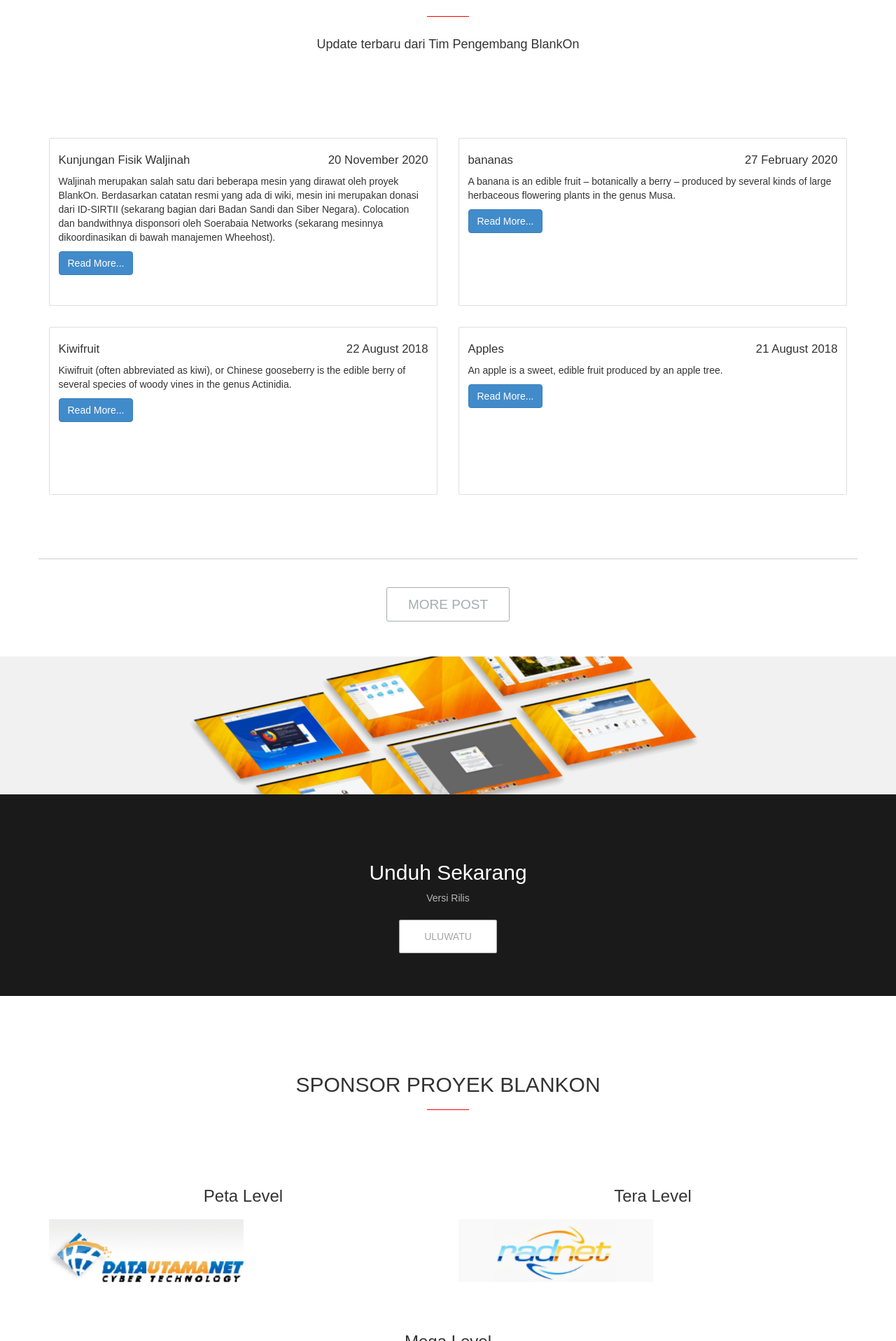
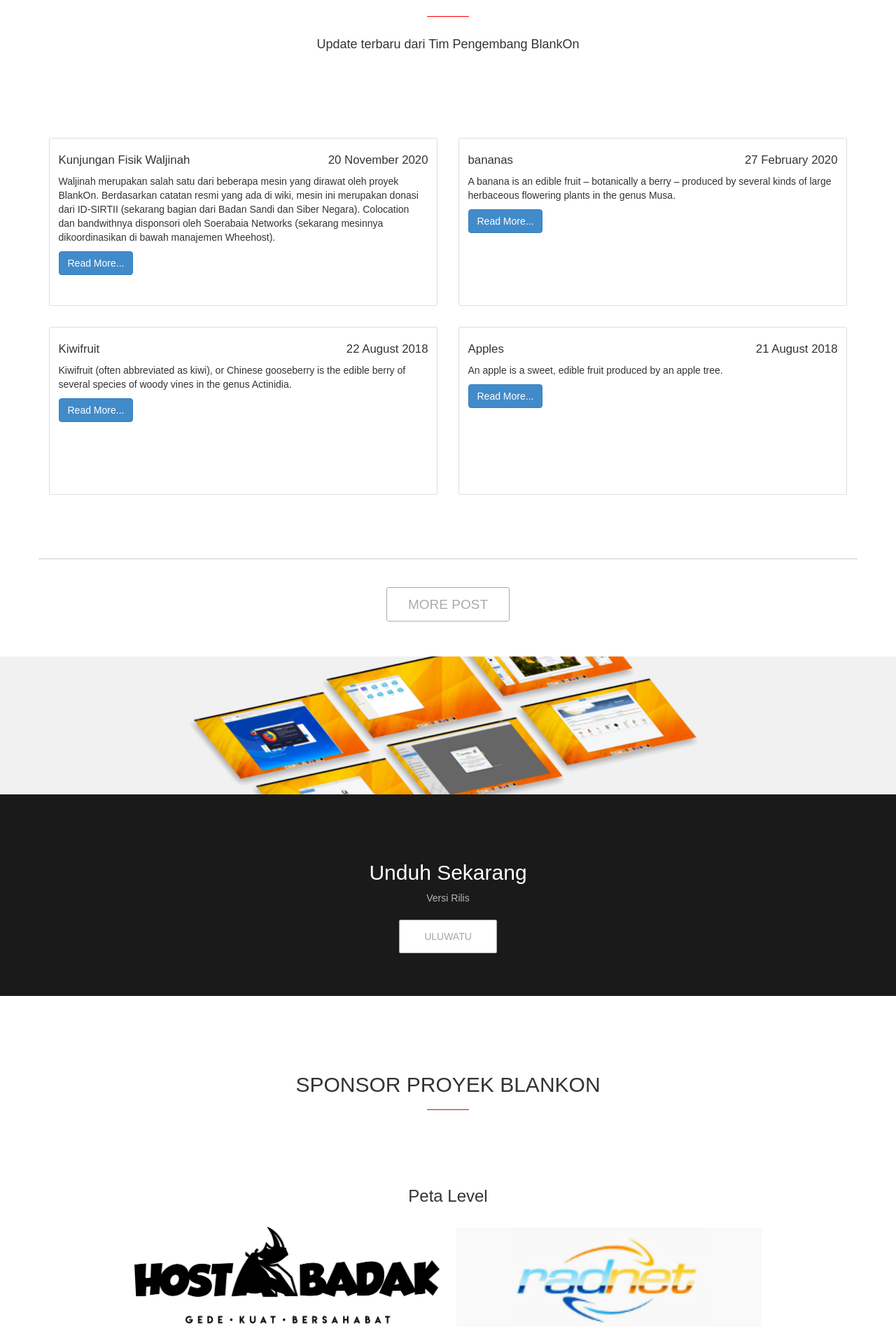
Before and after one commit to BlankOn/beranda, a Jekyll site: the page built from index.html, in a window 1280 px wide. Shown: the part 4484-6400 px from the top of the page at 70% size. Built offline with Jekyll 4.4.1, drawn with Linux system fonts in a browser that asks for light colours.

Commit message:
update Sponsor

```diff
--- a/assets/global.css
+++ b/assets/global.css
@@ -75,6 +75,14 @@
   text-align: justify;
 }
 
+.isi-post img {
+  max-width: 80%;
+  max-height: 80%;
+  text-align: center;
+  margin:auto;
+  padding: 30px;
+}
+
 img {
   max-width: 1000px;
   display: block;
--- a/index.html
+++ b/index.html
@@ -442,79 +442,37 @@
       </div>
     </div>
     <div class="row">
-      <div class="col-xs-12 col-md-6 text-center">
+      <div class="col-xs-12 col-md-12 text-center">
         <h3 style="margin-bottom:20px;padding-top:50px;">Peta Level</h3 style="margin-bottom:20px;padding-top:50px;">
         <a href="">
-          <img style="width:50%;" src="assets/images/sponsor/data-utama.png">
+          <img style="width:40%; display: inline-block; padding: 10px;" src="assets/images/sponsor/hostbadak.png">
+        </a>
+        <a href="">
+          <img style="width:40%; display: inline-block; padding: 10px;" src="assets/images/sponsor/radnet.png">
         </a>
       </div>
 
-      <div class="col-xs-12 col-md-6 text-center">
+      <div class="col-xs-12 col-md-12 text-center">
         <h3 style="margin-bottom:20px;padding-top:50px;">Tera Level</h3 style="margin-bottom:20px;padding-top:50px;">
         <a href="">
-          <img style="width:50%;" src="assets/images/sponsor/radnet.png">
+          <img style="width:30%; display: inline-block; padding: 10px;" src="assets/images/sponsor/fans.png">
+        </a>
+        <a href="">
+          <img style="width:30%; display: inline-block; padding: 10px;" src="assets/images/sponsor/btech.png">
         </a>
       </div>
 
       <div class="col-xs-12 text-center">
         <h3 style="margin-bottom:20px;padding-top:50px;">Mega Level</h3 style="margin-bottom:20px;padding-top:50px;">
-
-        <div class="owl-carousel owl-theme">
+        <a href="">
+          <img style="width:20%; display: inline-block; padding: 10px;" src="assets/images/sponsor/data-utama.png">
+        </a>
+          <a href="">
+          <img style="width:20%; display: inline-block; padding: 10px;"  src="assets/images/sponsor/sn.png">
+        </a>
+        <!-- <div class="owl-carousel owl-theme text-center">
           <div class="item">
-             <a href="">
-              <img style="width:80%;" src="assets/images/sponsor/sn.png">
-            </a>
-          </div>
-          <div class="item">
-            <a href="">
-              <img style="width:80%;" src="assets/images/sponsor/sn.png">
-            </a>
-          </div>
-          <div class="item">
-            <a href="">
-              <img style="width:80%;" src="assets/images/sponsor/sn.png">
-            </a>
-          </div>
-          <div class="item">
-            <a href="">
-              <img style="width:80%;" src="assets/images/sponsor/sn.png">
-            </a>
-          </div>
-          <div class="item">
-            <a href="">
-              <img style="width:80%;" src="assets/images/sponsor/sn.png">
-            </a>
-          </div>
-          <div class="item">
-            <a href="">
-              <img style="width:80%;" src="assets/images/sponsor/sn.png">
-            </a>
-          </div>
-          <div class="item">
-            <a href="">
-              <img style="width:80%;" src="assets/images/sponsor/sn.png">
-            </a>
-          </div>
-          <div class="item">
-            <a href="">
-              <img style="width:80%;" src="assets/images/sponsor/sn.png">
-            </a>
-          </div>
-          <div class="item">
-            <a href="">
-              <img style="width:80%;" src="assets/images/sponsor/btech.png">
-            </a>
-          </div>
-          <div class="item">
-            <a href="">
-              <img style="width:80%;" src="assets/images/sponsor/sn.png">
-            </a>
-          </div>
-          <div class="item">
-            <a href="">
-              <img style="width:80%;" src="assets/images/sponsor/fans.png">
-            </a>
-          </div>
+          </div> -->
         </div>
       </div>
 
```
